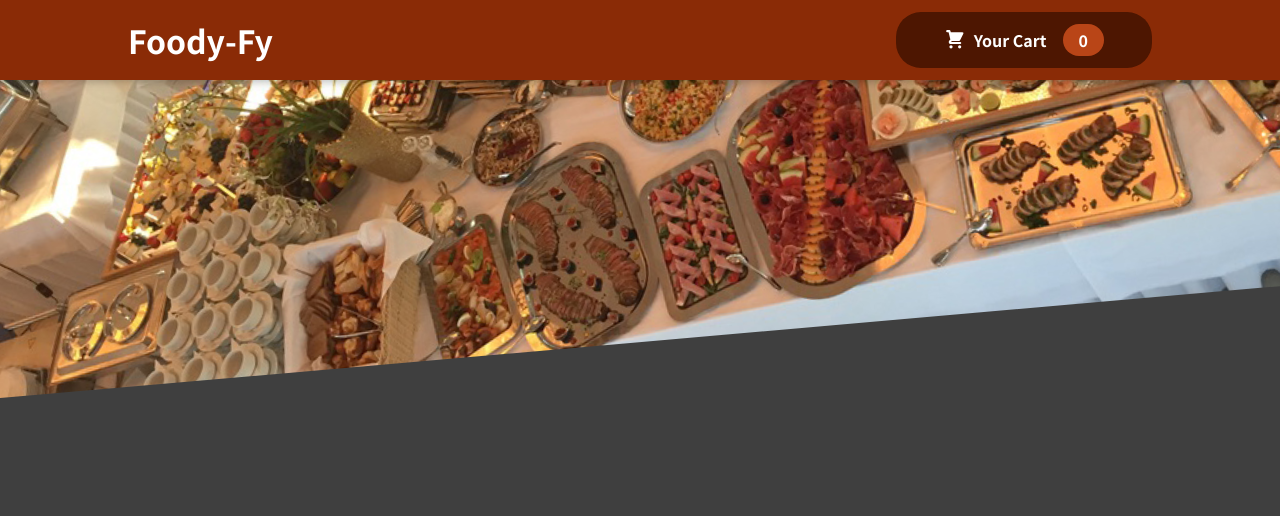
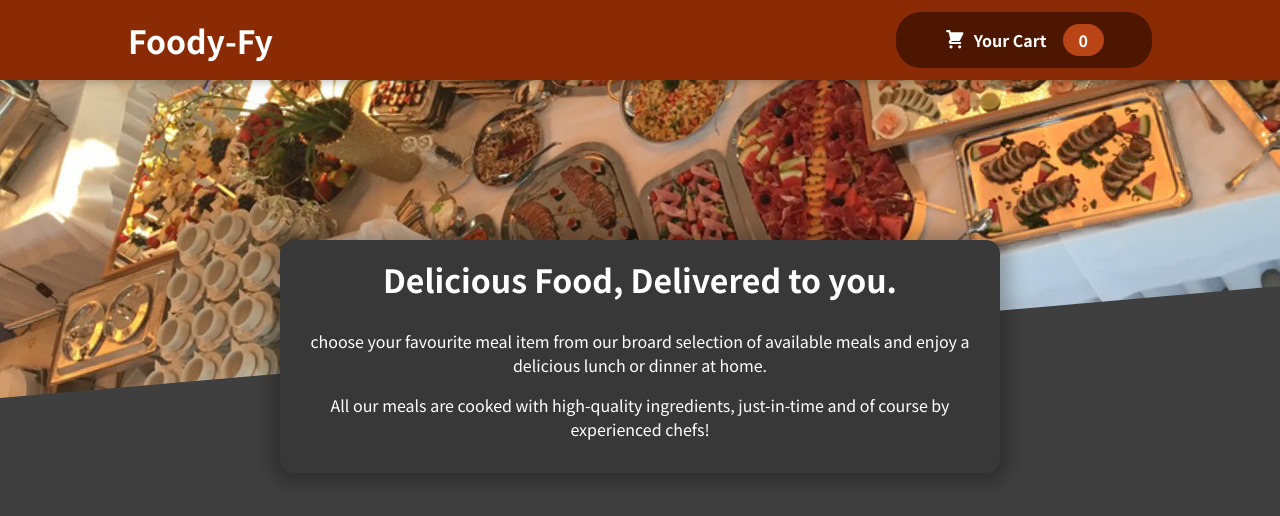
Before and after one commit to Rajat-soni-vst-au4/foodapp, a React (Create React App) app: page / in a window 1280 px wide. Shown: the top 516 px of the page. Built offline with nearby package versions, Linux system fonts and the light colour scheme.

Commit message:
food summary added and style imported

```diff
--- a/src/App.js
+++ b/src/App.js
@@ -1,10 +1,14 @@
 import React from "react";
 import Header from "./components/Layout/Header";
+import Meals from "./components/Meals/Meals";
 
 function App() {
   return (
     <>
       <Header />
+      <main>
+        <Meals />
+      </main>
     </>
   );
 }
--- /dev/null
+++ b/src/components/Meals/Meals.js
@@ -0,0 +1,12 @@
+import React from 'react'
+import MealsSummary from './MealsSummary'
+
+const Meals = () => {
+  return (
+    <>
+    <MealsSummary />
+    </>
+  )
+}
+
+export default Meals
--- /dev/null
+++ b/src/components/Meals/MealsSummary.js
@@ -0,0 +1,20 @@
+import React from "react";
+import classes from "./MealsSummary.module.css";
+
+const MealsSummary = () => {
+  return (
+    <section className={classes.summary}>
+      <h2 className={classes.h2}>Delicious Food, Delivered to you.</h2>
+      <p>
+        choose your favourite meal item from our broard selection of available
+        meals and enjoy a delicious lunch or dinner at home.
+      </p>
+      <p>
+        All our meals are cooked with high-quality ingredients, just-in-time and
+        of course by experienced chefs!
+      </p>
+    </section>
+  );
+};
+
+export default MealsSummary;
--- /dev/null
+++ b/src/components/Meals/MealsSummary.module.css
@@ -0,0 +1,18 @@
+.summary {
+    text-align: center;
+    max-width: 45rem;
+    width: 90%;
+    margin: auto;
+    margin-top: -10rem;
+    position: relative;
+    background-color: #383838;
+    color: white;
+    border-radius: 14px;
+    padding: 1rem;
+    box-shadow: 0 1px 18px 10px rgba(0, 0, 0, 0.25);
+  }
+
+  .summary h2 {
+    font-size: 2rem;
+    margin-top: 0;
+  }
```
Also changed, not shown: src/components/Meals/AvailableMeals.js (added, +9 -0 lines).
